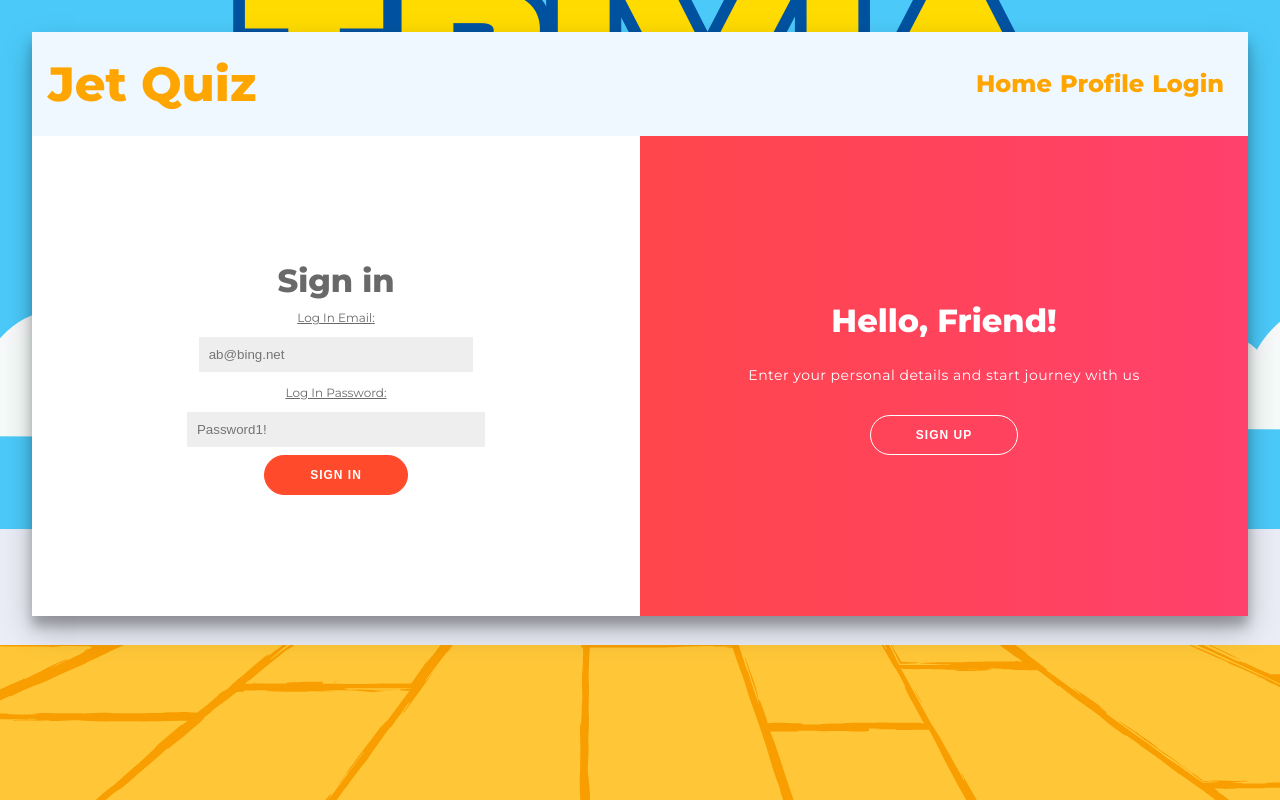
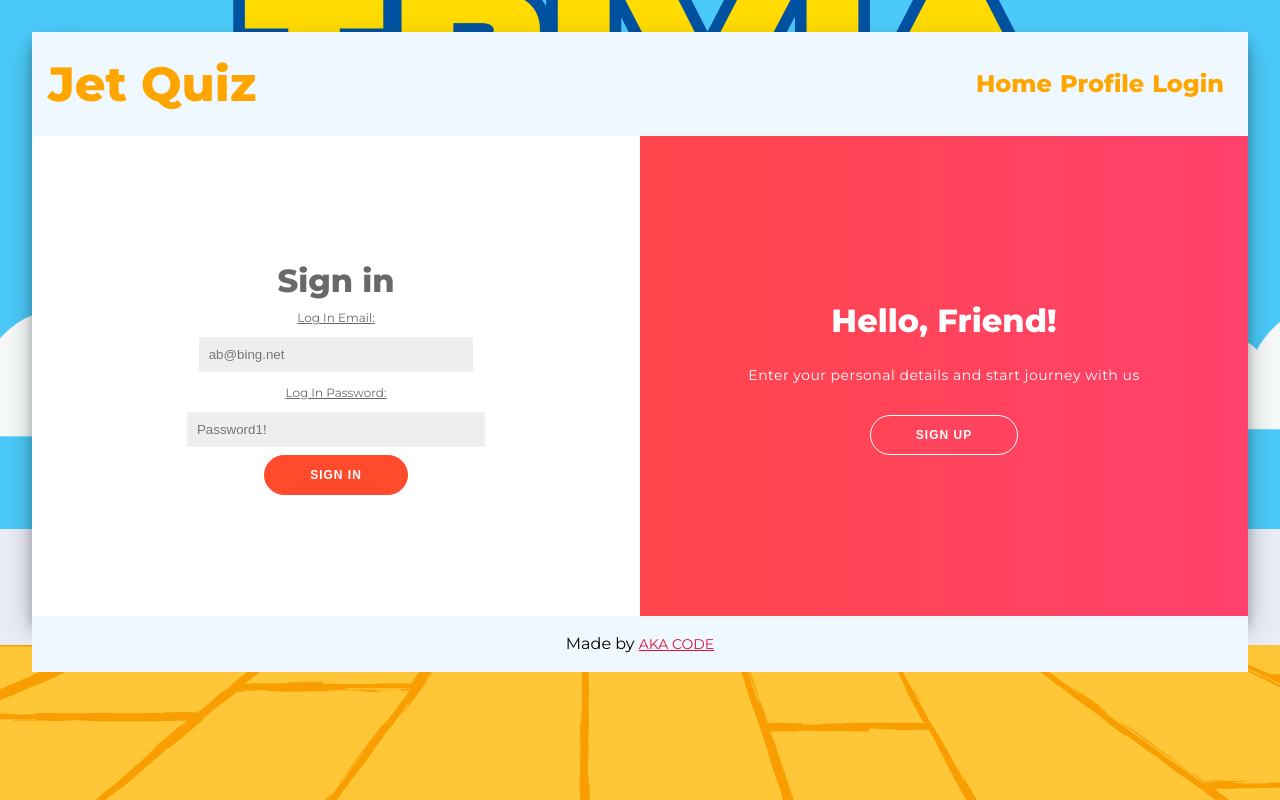
Before and after one commit to akabhowmick/jet-quiz-app, a React (Vite) app: page /signup in a window 1280 px wide. Built offline with nearby package versions, Linux system fonts and the light colour scheme; no server answers; the database is empty.

Commit message:
update footer

```diff
--- a/src/App.tsx
+++ b/src/App.tsx
@@ -17,6 +17,7 @@ import { useAuthContext } from "./providers/auth-provider";
 import { QuizProvider } from "./providers/quiz-provider";
 import { QuizUserInfoProvider } from "./providers/quiz-user-info-provider";
 import { NotFound } from "./Components/NotFound/NotFound";
+import { Footer } from "./Components/Footer/Footer";
 
 function App() {
   const { user, userLoading } = useAuthContext();
@@ -52,6 +53,7 @@ function App() {
         <div className="main-div">
           <RouterProvider router={router} />
         </div>
+        <Footer/>
       </QuizProvider>
     </QuizUserInfoProvider>
   );
--- /dev/null
+++ b/src/Components/Footer/Footer.css
@@ -0,0 +1,10 @@
+.footer-credits {
+  padding: 1rem;
+  background-color: aliceblue;
+  color: black;
+}
+
+.footer-credits a {
+  color: crimson;
+  text-decoration: underline;
+}
--- /dev/null
+++ b/src/Components/Footer/Footer.tsx
@@ -0,0 +1,9 @@
+import "./Footer.css";
+
+export const Footer = () => {
+  return (
+    <div className="footer-credits">
+      Made by <a href="https://akashbhowmick.com/">AKA CODE</a>
+    </div>
+  );
+};
```
